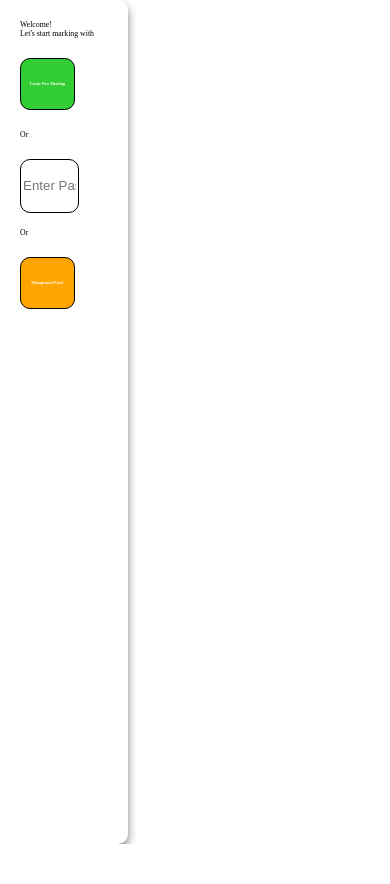
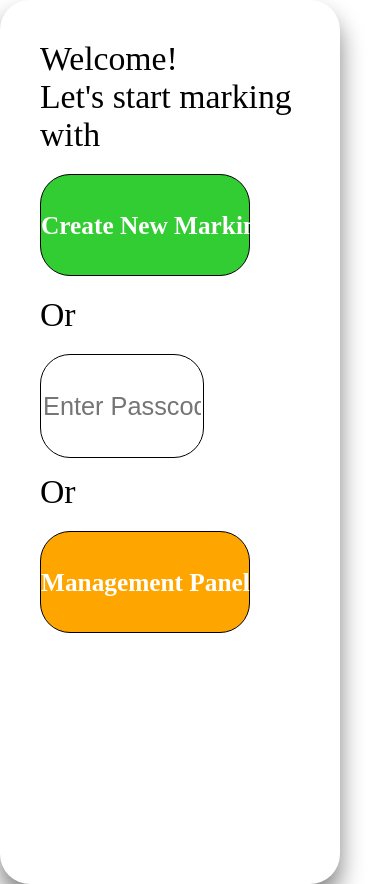
Before and after one commit to cbh778899/PeerMarkingApp, a Flask app: page / in a window 390 px wide. Before the commit the page ends 844 px from the top, so only its background shows below. Run offline with Flask 3, Linux system fonts and the light colour scheme.

Commit message:
update styles adding mobile view

```diff
--- a/app.py
+++ b/app.py
@@ -119,5 +119,5 @@ def restoreSession():
     return jsonify({'session_id': session_id})
 
 
-# if __name__ == '__main__':
-#     app.run(port=8000, debug=True, host='0.0.0.0')
+if __name__ == '__main__':
+    app.run(port=8000, debug=True, host='0.0.0.0')
--- a/static/script/index.js
+++ b/static/script/index.js
@@ -11,18 +11,20 @@ async function closePage(page_id) {
         pages.page_1 = undefined;
         if(pages.page_2) {
             const page_2 = document.getElementById(pages.page_2)
-            page_2.style.transform = 'translateX(100%)'
-            page_2.style.zIndex = '2'
+            page_2.classList.remove('page-2')
+            page_2.classList.remove('init-page-2')
+            page_2.classList.add('page-1')
+            page_2.classList.add('init-page-1')
             pages.page_1 = pages.page_2
             pages.page_2 = undefined
         }
     }
     else if(page_n === 2) pages.page_2 = undefined;
 
-    const newMarkingPanel = document.getElementById(page_id)
-    newMarkingPanel.style.transform = page_n === 2 ? 'translateX(100%)' : 'unset'
+    const closing_page = document.getElementById(page_id)
+    closing_page.classList.remove(`page-${page_n}`)
     await new Promise(s=>setTimeout(s, 500))
-    newMarkingPanel.remove()
+    closing_page.remove()
 }
 
 function createPage(page_id) {
@@ -93,7 +95,7 @@ async function newMarking() {
     }
 
     document.body.insertAdjacentHTML("beforeend",
-    `<div class="basic-panel" style="z-index: ${3-page_id};" id="new-marking-panel">
+    `<div class="basic-panel init-page-${page_id}" id="new-marking-panel">
         ${closeButton('new-marking-panel')}
         <span class="plaintext">Step 1:<br>Management Password</span>
         <input id="manage-password" class="enter-field" placeholder="Password for management" type="text"
@@ -113,7 +115,7 @@ async function newMarking() {
 
     const newMarkingPanel = document.getElementById("new-marking-panel")
     await new Promise(s=>setTimeout(s, 1))
-    newMarkingPanel.style.transform = `translateX(${page_id}00%)`
+    newMarkingPanel.classList.add(`page-${page_id}`)
 }
 
 function inputManagePassword(event) {
@@ -182,7 +184,7 @@ async function openManagementPanel(session_id = '', password = '') {
         <div id='mark-log'></div>
         <span class="plaintext">Save</span>
         <div class="block-btn" id='save-csv'>Save Marks As CSV</div>
-        <div class="block-btn" id='save-setting'>Save This Session</div>`
+        <div class="block-btn orange" id='save-setting'>Save This Session</div>`
 
         const peer_elems = {}
         const peers_and_results = document.getElementById("peers-and-results")
@@ -329,7 +331,7 @@ async function openManagementPanel(session_id = '', password = '') {
     if(!page_id) return
 
     document.body.insertAdjacentHTML("beforeend",
-        `<div class="basic-panel" style="z-index: ${3-page_id};" id="management-panel">
+        `<div class="basic-panel init-page-${page_id}" id="management-panel">
         </div>`)
 
     const managementPanel = document.getElementById("management-panel")
@@ -337,7 +339,7 @@ async function openManagementPanel(session_id = '', password = '') {
     session_id ? login(session_id, password) : unknown()
 
     await new Promise(s=>setTimeout(s, 1))
-    managementPanel.style.transform = `translateX(${page_id}00%)`
+    managementPanel.classList.add(`page-${page_id}`)
 }
 
 function checkPasscodeLogin(event) {
@@ -488,7 +490,7 @@ async function markingPanel(session_id, peer_type) {
             <input class='enter-field' placeholder='Please input your name here' name='peer_name'>
             <input class='enter-field' placeholder='Please input your ID here' name='peer_id'>
             <input type='checkbox' name='check_save_localstorage'>
-            <span style='font-size: small;'>
+            <span class='save-to-localstorage'>
                 Save this peer info to LocalStorage
             </span>
             <button class='block-btn' type='submit'>Continue</button>
@@ -523,7 +525,7 @@ async function markingPanel(session_id, peer_type) {
     if(!page_id) return
 
     document.body.insertAdjacentHTML("beforeend",
-    `<div class='basic-panel' id='do-marking-panel' style="z-index: ${3-page_id};">
+    `<div class='basic-panel init-page-${page_id}' id='do-marking-panel'>
     </div>`)
 
     const makring_panel = document.getElementById("do-marking-panel")
@@ -534,5 +536,5 @@ async function markingPanel(session_id, peer_type) {
     } else login()
 
     await new Promise(s=>setTimeout(s, 1))
-    makring_panel.style.transform = `translateX(${page_id}00%)`
+    makring_panel.classList.add(`page-${page_id}`)
 }
--- a/static/style/index.css
+++ b/static/style/index.css
@@ -18,7 +18,12 @@ body {
     background-color: white;
     overflow-x: hidden;
     overflow-y: auto;
+    z-index: 3;
 }
+.init-page-1 {z-index: 2;}
+.init-page-2 {z-index: 1; transform: translateX(100%);}
+.page-1 {transform: translateX(100%);}
+.page-2 {transform: translateX(200%);}
 
 .basic-panel .clickable:hover {cursor: pointer;}
 
@@ -38,7 +43,7 @@ body {
 .basic-panel .alert {color: red;}
 .basic-panel .info {color: blue;}
 
-.basic-panel .plaintext, .basic-panel .block-btn, .basic-panel .enter-code {
+.basic-panel .plaintext, .basic-panel .block-btn, .basic-panel .enter-field {
     display: block;
 }
 
@@ -48,7 +53,6 @@ body {
 
 .basic-panel .block-btn, .basic-panel .enter-field {
     border: 1px solid black;
-    display: block;
     width: 60%;
     margin: 20px 0;
     border-radius: 10px;
@@ -121,8 +125,10 @@ body {
 }
 
 .basic-panel #refresh-peer-list {width: fit-content; position: relative;}
-.basic-panel #refresh svg {position: absolute;}
-.basic-panel #refresh span {margin-left: 20px;}
+.basic-panel #refresh-peer-list svg {position: absolute;}
+.basic-panel #refresh-peer-list span {margin-left: 20px;}
+
+.basic-panel #confirm-login .save-to-localstorage {font-size: small;}
 
 .basic-panel #peer-mark-main {display: none;}
 .basic-panel #peer-mark-main .title {
@@ -135,7 +141,7 @@ body {
 }
 .basic-panel #peer-mark-main #input-comment {
     width: calc(80% - 10px);
-    height: 190px;
+    height: 180px;
     resize: none;
     text-align: left;
     line-height: unset;
@@ -146,3 +152,54 @@ body {
 ::-webkit-scrollbar-track {background: rgba(0, 0, 0, 0);}
 ::-webkit-scrollbar-thumb {background: lightgray; border-radius: 5px;}
 ::-webkit-scrollbar-thumb:hover {background: gray}
+
+@media screen and (max-width: 1100px) {
+    .basic-panel {
+        width: calc(100vw - 130px);
+        padding: 40px;
+        box-shadow: 0 15px 25px gray;
+        border-radius: 30px;
+    }
+
+    .init-page-1, .init-page-2 {transform: translateX(-100%); z-index: 4;}
+    .page-1, .page-2 {transform: unset;}
+
+    .basic-panel .close-panel-btn {
+        width: 30px;
+        height: 30px;
+        top: 20px;
+        right: 20px;
+    }
+
+    .basic-panel .plaintext {font-size: 4vh;}
+    .basic-panel .block-btn,
+    .basic-panel .enter-field {
+        font-size: 3vh;
+        height: 100px;
+        width: 80%;
+        line-height: 100px;
+        border-radius: 30px;
+    }
+
+    .basic-panel .enter-field {width: calc(80% - 50px);}
+
+    .basic-panel .alert,
+    .basic-panel .info,
+    .basic-panel #peer-mark-main #input-comment {font-size: x-large;}
+
+    .basic-panel #select-peer,
+    .basic-panel #peers-and-results .peer {
+        height: 60px;
+        line-height: 60px;
+        font-size: xx-large;
+        border-radius: 25px;
+    }
+    .basic-panel #peer-mark-main #input-comment {height: 380px;}
+
+    .basic-panel #mark-log,
+    .basic-panel #peer-mark-main .title,
+    #refresh-peer-list {font-size: 2vh;}
+    #refresh-peer-list svg {display: none;}
+
+    .basic-panel #confirm-login .save-to-localstorage {font-size: xx-large;}
+}
--- a/templates/index.html
+++ b/templates/index.html
@@ -7,7 +7,7 @@
         <script src="{{ url_for('static', filename='script/index.js') }}"></script>
     </head>
     <body>
-        <div class="basic-panel" style="z-index: 5;">
+        <div class="basic-panel">
             <span class="plaintext">Welcome!<br>Let's start marking with</span>
             <div class="block-btn" onclick="newMarking()">Create New Marking</div>
             <span class="plaintext">Or</span>
```
